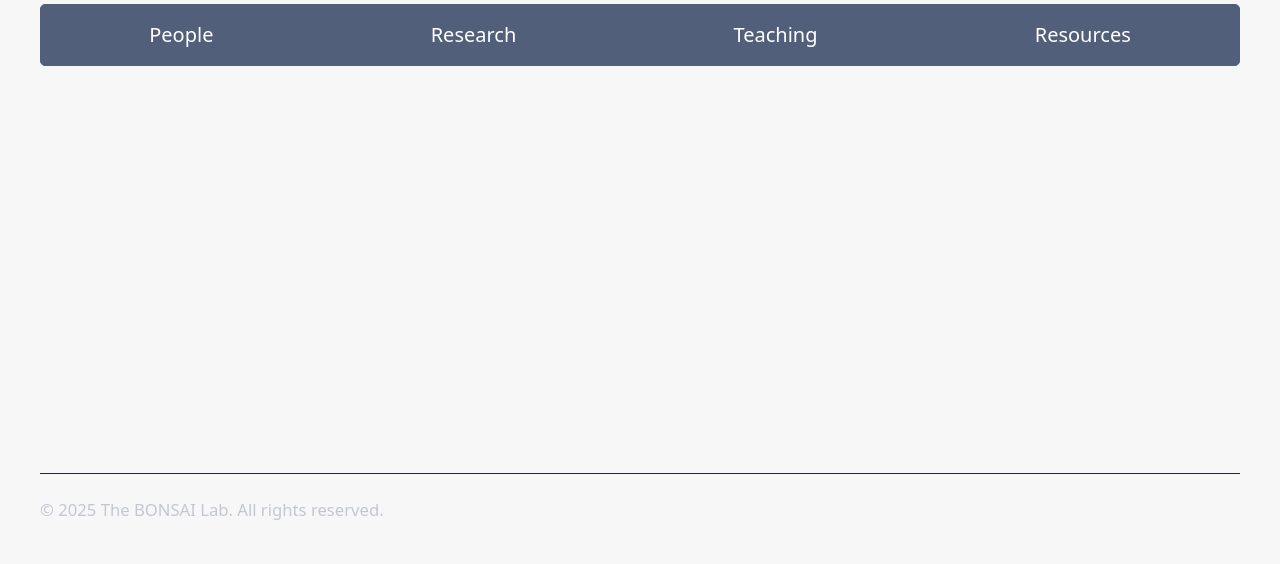
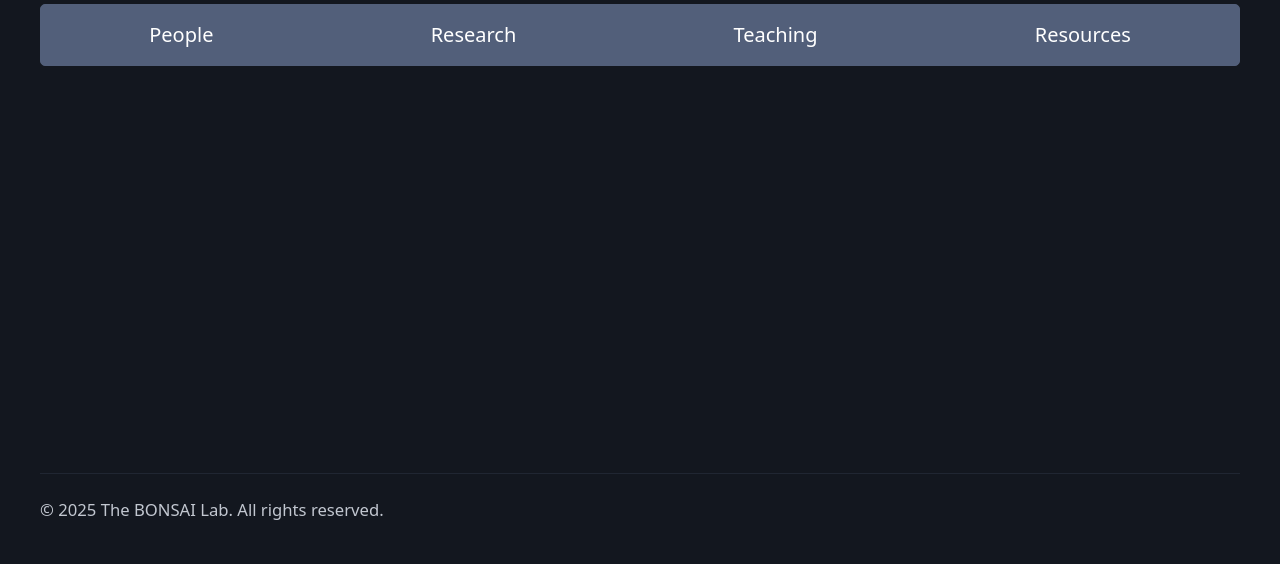
Before and after one commit to bonsai-neuro-ai/bonsai-neuro-ai.github.io, an Eleventy site: page src/index.html in a window 1280 px wide. Shown: the part 236-800 px from the top of the page. Built offline with nearby package versions, Linux system fonts and the dark colour scheme; Eleventy itself is replaced by a stand-in of ours; files that its build step writes are made by us from their sources.

Commit message:
If dark mode is on in device or browser, the website adapts.

```diff
--- a/package.json
+++ b/package.json
@@ -7,5 +7,8 @@
   },
   "devDependencies": {
     "@11ty/eleventy": "^2.0.0"
+  },
+  "dependencies": {
+    "eleventy": "^1.0.7"
   }
 }
--- a/src/assets/css/custom.css
+++ b/src/assets/css/custom.css
@@ -21,10 +21,32 @@
   --pico-primary-inverse: var(--theme-white);
 }
 
+/* If the user is using dark mode on their device or their browser,
+   then this scheme is used by Pico. Just flipping what is above
+   in the light theme basically for the property values here. */
+
+@media only screen and (prefers-color-scheme: dark) {
+  :root:not([data-theme]),
+  :host:not([data-theme]) {
+    /*--pico-text-selection-color: var(--theme-accent);*/
+    --pico-primary: var(--theme-white);
+    --pico-primary-background: var(--theme-black);
+    --pico-primary-underline: var(--theme-white);
+    --pico-primary-hover: var(--theme-accent);
+    --pico-primary-hover-background: var(--theme-black);
+    --pico-primary-focus: var(--theme-accent);
+    --pico-primary-inverse: var(--theme-black);
+  }
+}
 
 html, body {
   height: 100%;
-  background-color: var(--theme-white);
+  /*
+   This here was avoiding Pico from properly enforcing its
+   dark mode.
+
+   background-color: var(--theme-white);
+  */
 }
 
 body {
```
Also changed, not shown: 1 other file.
